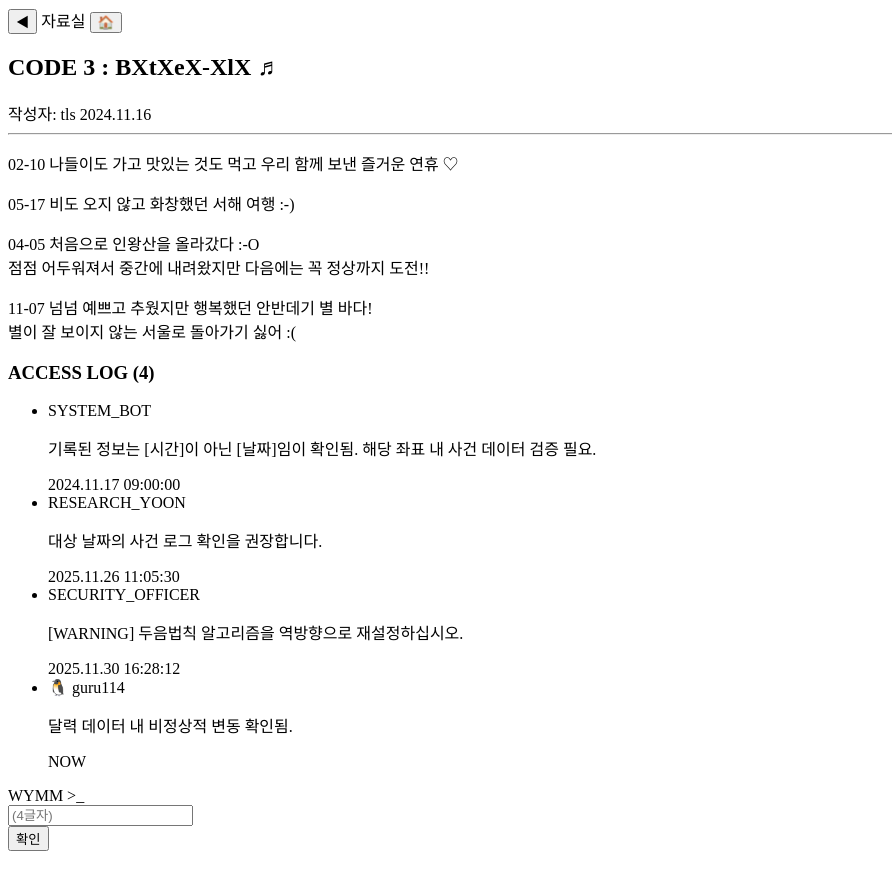
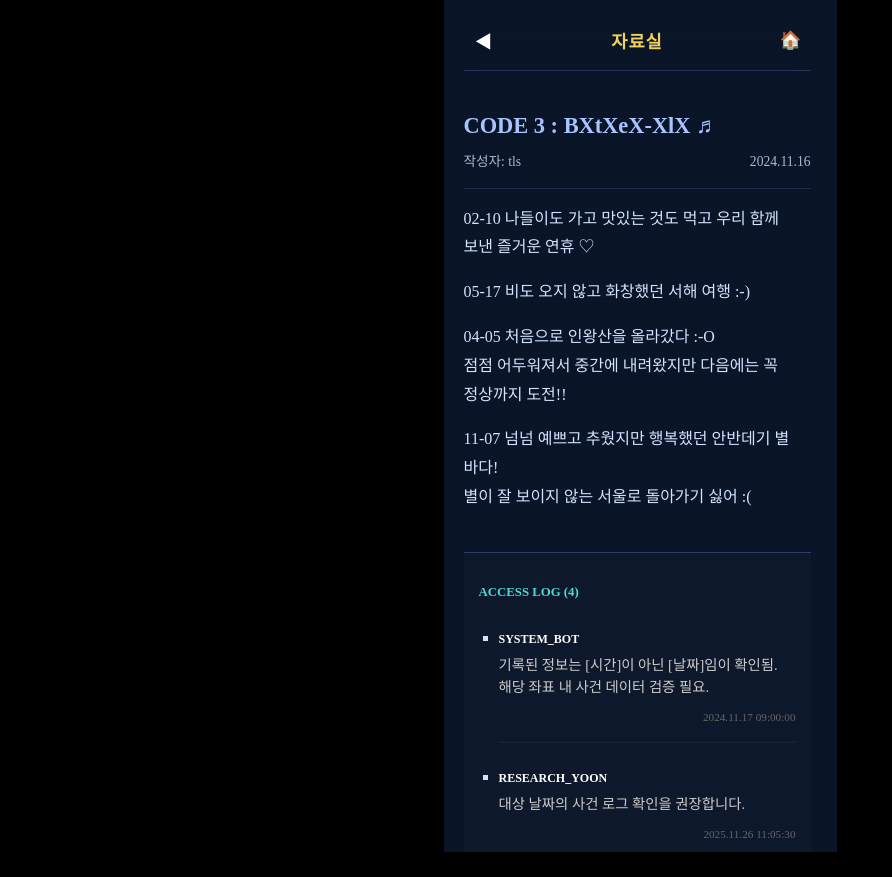
Before and after one commit to 250524527/so_nnet, a plain HTML site: page code3.html in a window 1280 px wide. Shown: the whole page, without its empty margins (0-892 px from the left). After the commit the page ends 852 px from the top, so only its background shows below. Drawn offline with Linux system fonts and the light colour scheme; the site is published under a folder, as on GitHub Pages, so addresses that start at the root find nothing; a web font is replaced by a local one.

```diff
--- a/code3.html
+++ b/code3.html
@@ -4,7 +4,7 @@
     <meta charset="UTF-8">
     <meta name="viewport" content="width=device-width, initial-scale=1.0">
     <title>WINTER PROJECT 👽</title>
-    <link rel="stylesheet" href="/style.css">
+    <link rel="stylesheet" href="style.css">
     <link rel="preconnect" href="https://fonts.googleapis.com">
     <link rel="preconnect" href="https://fonts.gstatic.com" crossorigin>
 </head>
@@ -14,7 +14,7 @@
             <div class="post-header-info">
                 <button type="button" class="head-btn" onclick="history.back()">◀</button>
                 <span class="category-tag">자료실</span>
-                <button type="button" class="head-btn" onclick="location.href='../main.html'">🏠</button>
+                <button type="button" class="head-btn" onclick="location.href='main.html'">🏠</button>
             </div>
         </header>
 
@@ -91,10 +91,11 @@
 
 
 
-<script src="/script.js"></script>
+<script src="script.js"></script>
 
 
 
 
 </body>
+
 </html>
```
